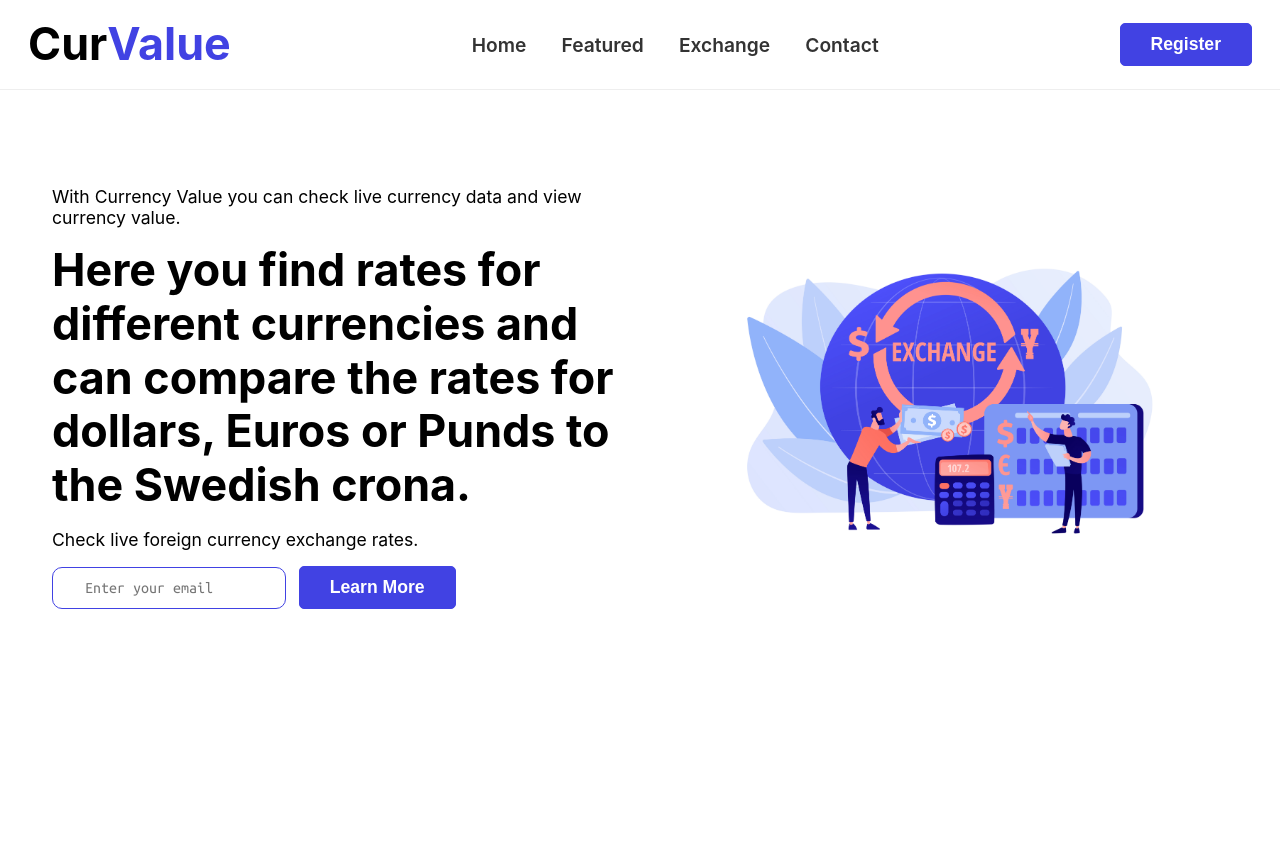
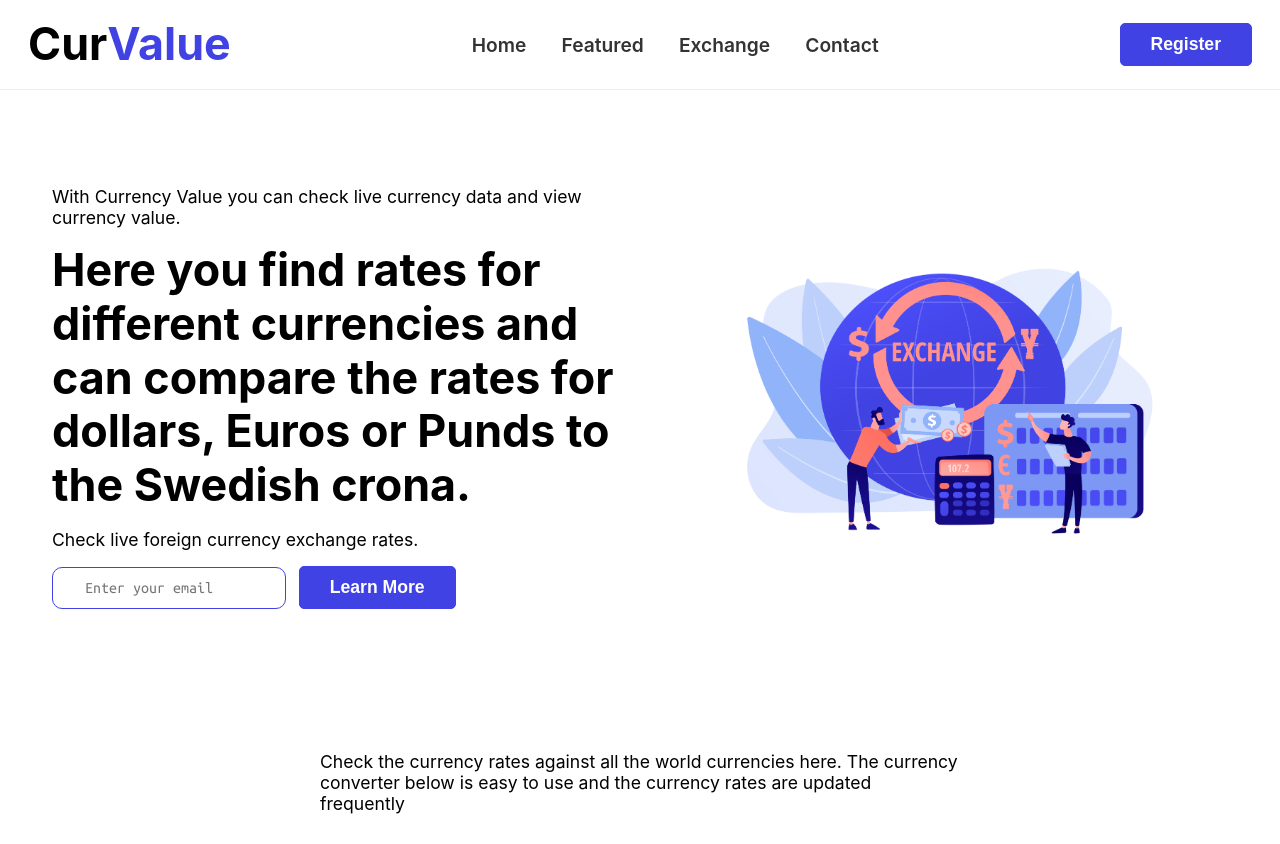
Before and after one commit to daniiellakic/currency-value, a React (Create React App) app: page / in a window 1280 px wide. Before the commit the page ends 800 px from the top, so only its background shows below. Built offline with nearby package versions, Linux system fonts and the light colour scheme; no server answers; the HTML template or start-up script is replaced by a standard one.

Commit message:
convertor

```diff
--- a/src/App.js
+++ b/src/App.js
@@ -2,6 +2,7 @@ import React from "react";
 import Hero from "./components/Hero";
 import Navbar from "./components/Navbar";
 import Featured from "./components/Featured"
+import Converter from "./components/Converter.jsx"
 
 function App() {
   return (
@@ -9,6 +10,7 @@ function App() {
     <Navbar/>
     <Hero/>
     <Featured/>
+    <Converter/>
 
     </>
   );
--- /dev/null
+++ b/src/components/Converter.css
@@ -0,0 +1,5 @@
+.converter p{
+    width: 50%;
+    margin:auto;
+    padding: 30px 0;
+}
--- /dev/null
+++ b/src/components/Converter.jsx
@@ -0,0 +1,18 @@
+import React from 'react'
+import "./Converter.css"
+
+const Converter = () => {
+  return (
+    <div className='converter'>
+
+        <p>Check the currency rates against all the world currencies here. The currency converter below is easy to use and the currency rates are updated frequently</p>
+
+        <div className="converter-form">
+
+        </div>
+
+    </div>
+  )
+}
+
+export default Converter
--- a/src/components/Featured.css
+++ b/src/components/Featured.css
@@ -40,9 +40,13 @@
     width: 200px;
     height: 170px;
     border-radius: 24px;
-    border: 1px solid #d3d3d3;
+    border: 1px solid #fff;
     box-shadow: rgb(0 0 0 / 12%) 0px 8px 24px;
     text-align: center;
+}
+
+.featured .right .card .top .red {
+    color: var(--primary);
 }
 
 .featured .right .card:hover {
--- a/src/components/Featured.jsx
+++ b/src/components/Featured.jsx
@@ -31,7 +31,7 @@ const Featured = () => {
     <div className='featured'>
         <div className="container">
             <div className="left">
-                <h1>Explore currencies like Dollar, Euro, Pound and more</h1>
+                <h1>Explore currencies like Dollar, Euro, Pound and more.</h1>
                 <p>Check live exchange rates for desire currency</p>
                 <button className='btn'>Check more currencies</button>
             </div>
@@ -43,7 +43,7 @@ const Featured = () => {
                     <img src={euro} alt='' />
                     <div>
                       <h5>{data.base_code} Amount: 1 </h5>
-                      <h5>Euro: {data.conversion_rates.EUR}</h5>
+                      <h5>Euro: <span className='red'>{data.conversion_rates.EUR}</span></h5>
                     </div>
                 </div>
               </div>
@@ -52,7 +52,7 @@ const Featured = () => {
                     <img src={pound} alt='' />
                     <div>
                       <h5>{data.base_code} Amount: 1 </h5>
-                      <h5>British Pound: {data.conversion_rates.GBP}</h5>
+                      <h5>British Pound: <span className='red'>{data.conversion_rates.GBP}</span></h5>
                     </div>
                 </div>
               </div>
@@ -61,7 +61,7 @@ const Featured = () => {
                     <img src={crowns} alt='' />
                     <div>
                       <h5>{data.base_code} Amount: 1 </h5>
-                      <h5>Swedish Crowns: {data.conversion_rates.SEK}</h5>
+                      <h5>Swedish Crowns: <span className='red'>{data.conversion_rates.SEK}</span></h5>
                     </div>
                 </div>
               </div>
@@ -70,7 +70,7 @@ const Featured = () => {
                     <img src={dinar} alt='' />
                     <div>
                       <h5>{data.base_code} Amount: 1 </h5>
-                      <h5>Serbian Dinar: {data.conversion_rates.RSD}</h5>
+                      <h5>Serbian Dinar: <span className='red'>{data.conversion_rates.RSD}</span></h5>
                     </div>
                 </div>
               </div>
```
